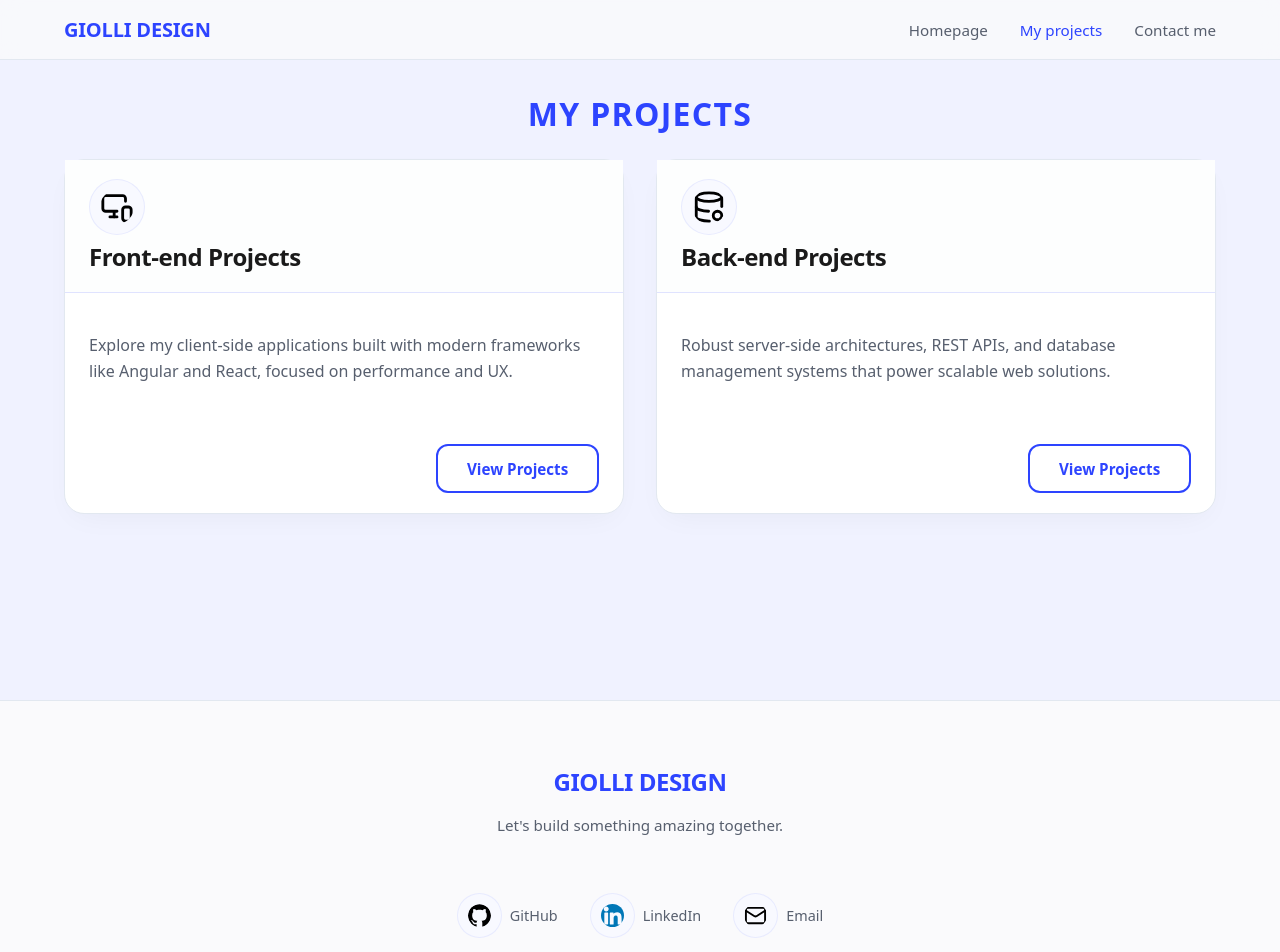
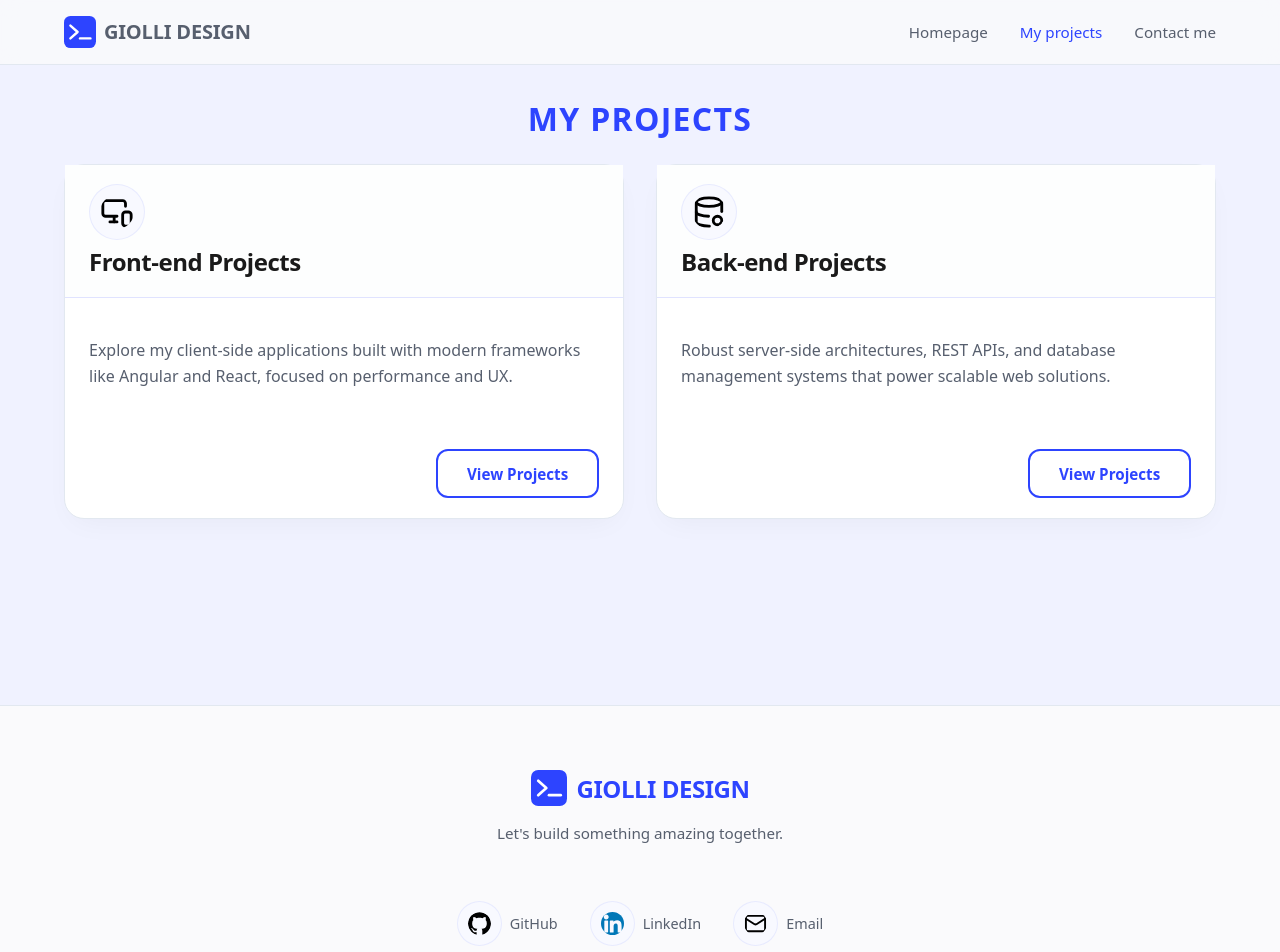
Before and after one commit to EliaGiolli/portfolio-elia-angular, an Angular app: page /projects in a window 1280 px wide. Shown: the top 952 px of the page. Built offline with nearby package versions, Linux system fonts and the light colour scheme.

Commit message:
create a svg icon for the portfolio

```diff
--- a/src/app/shared/components/footer/footer.css
+++ b/src/app/shared/components/footer/footer.css
@@ -19,10 +19,22 @@
   text-align: center;
 
   & .footer-logo {
-    color: var(--bg-accent-primary);
-    font-weight: 800;
-    letter-spacing: -0.02em;
+    display: flex;
+    align-items: center;
+    justify-content: center;
+    gap: 0.625rem;
     margin-bottom: 0.5rem;
+
+    & svg {
+      flex-shrink: 0;
+    }
+
+    & h2 {
+      color: var(--bg-accent-primary);
+      font-weight: 800;
+      letter-spacing: -0.02em;
+      margin: 0;
+    }
   }
 
   & .footer-tagline {
--- a/src/app/shared/components/footer/footer.html
+++ b/src/app/shared/components/footer/footer.html
@@ -2,7 +2,14 @@
   <div class="footer-content">
 
     <div class="footer-brand">
-      <h2 class="footer-logo">GIOLLI DESIGN</h2>
+      <div class="footer-logo">
+        <svg xmlns="http://www.w3.org/2000/svg" viewBox="0 0 40 40" width="36" height="36" aria-hidden="true">
+          <rect width="40" height="40" rx="8" fill="#2D44FF"/>
+          <polyline points="8,12 17,20 8,28" fill="none" stroke="white" stroke-width="3" stroke-linecap="round" stroke-linejoin="round"/>
+          <line x1="20" y1="28" x2="33" y2="28" stroke="white" stroke-width="3" stroke-linecap="round"/>
+        </svg>
+        <h2>GIOLLI DESIGN</h2>
+      </div>
       <p class="footer-tagline">Let's build something amazing together.</p>
     </div>
 
--- a/src/app/shared/components/navbar/navbar.css
+++ b/src/app/shared/components/navbar/navbar.css
@@ -16,6 +16,9 @@
   }
 
   & .logo {
+    display: flex;
+    align-items: center;
+    gap: 0.5rem;
     font-weight: 800;
     color: var(--bg-accent-primary);
     text-decoration: none;
@@ -25,6 +28,10 @@
 
     &:hover {
       opacity: 0.8;
+    }
+
+    & svg {
+      flex-shrink: 0;
     }
   }
 
--- a/src/app/shared/components/navbar/navbar.html
+++ b/src/app/shared/components/navbar/navbar.html
@@ -1,6 +1,13 @@
 <header class="navbar">
   <div class="navbar-container">
-    <a routerLink="/" class="logo">GIOLLI DESIGN</a>
+    <a routerLink="/" class="logo">
+      <svg xmlns="http://www.w3.org/2000/svg" viewBox="0 0 40 40" width="32" height="32" aria-hidden="true">
+        <rect width="40" height="40" rx="8" fill="#2D44FF"/>
+        <polyline points="8,12 17,20 8,28" fill="none" stroke="white" stroke-width="3" stroke-linecap="round" stroke-linejoin="round"/>
+        <line x1="20" y1="28" x2="33" y2="28" stroke="white" stroke-width="3" stroke-linecap="round"/>
+      </svg>
+      <span>GIOLLI DESIGN</span>
+    </a>
 
     <button
       class="mobile-toggle"
--- a/src/index.html
+++ b/src/index.html
@@ -5,6 +5,7 @@
   <title>PortfolioElia</title>
   <base href="/">
   <meta name="viewport" content="width=device-width, initial-scale=1">
+  <link rel="icon" type="image/svg+xml" href="logo.svg">
   <link rel="icon" type="image/x-icon" href="favicon.ico">
 </head>
 <body>
```
Also changed, not shown: public/logo.svg (added).
